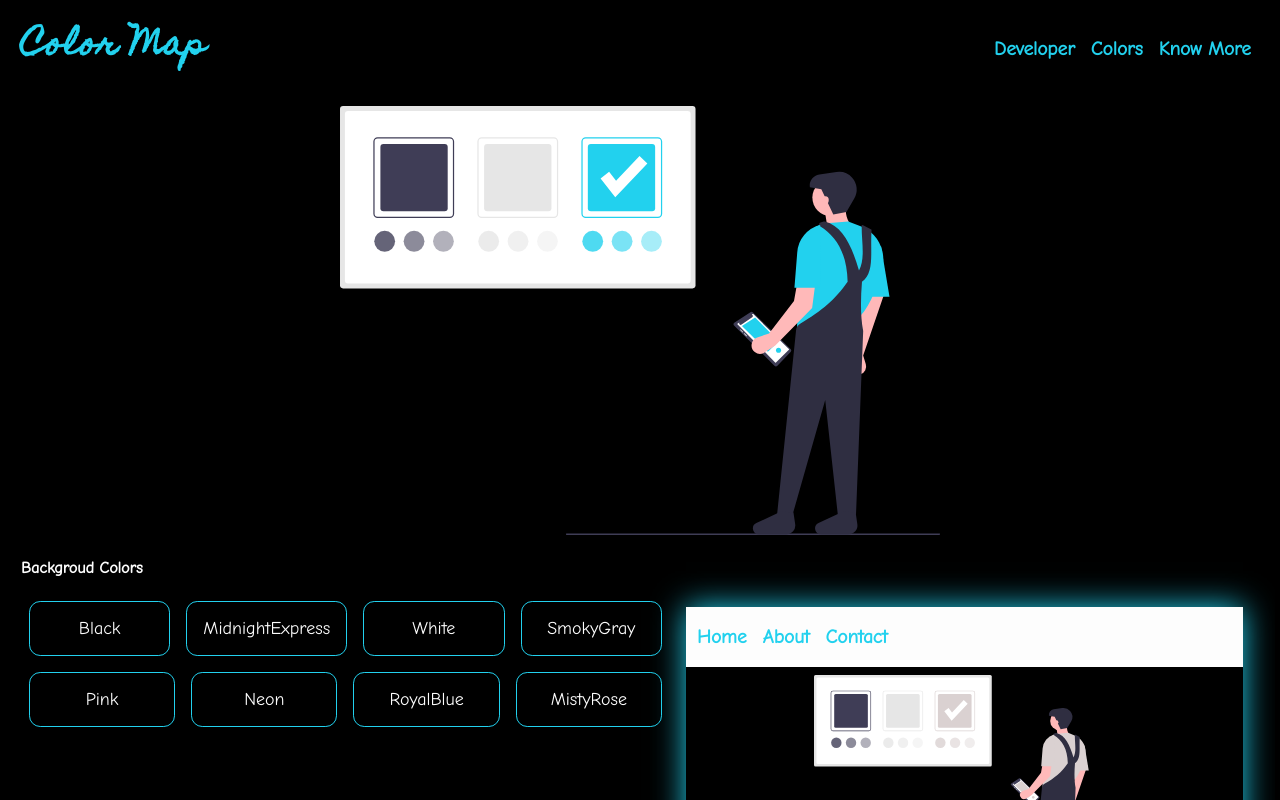
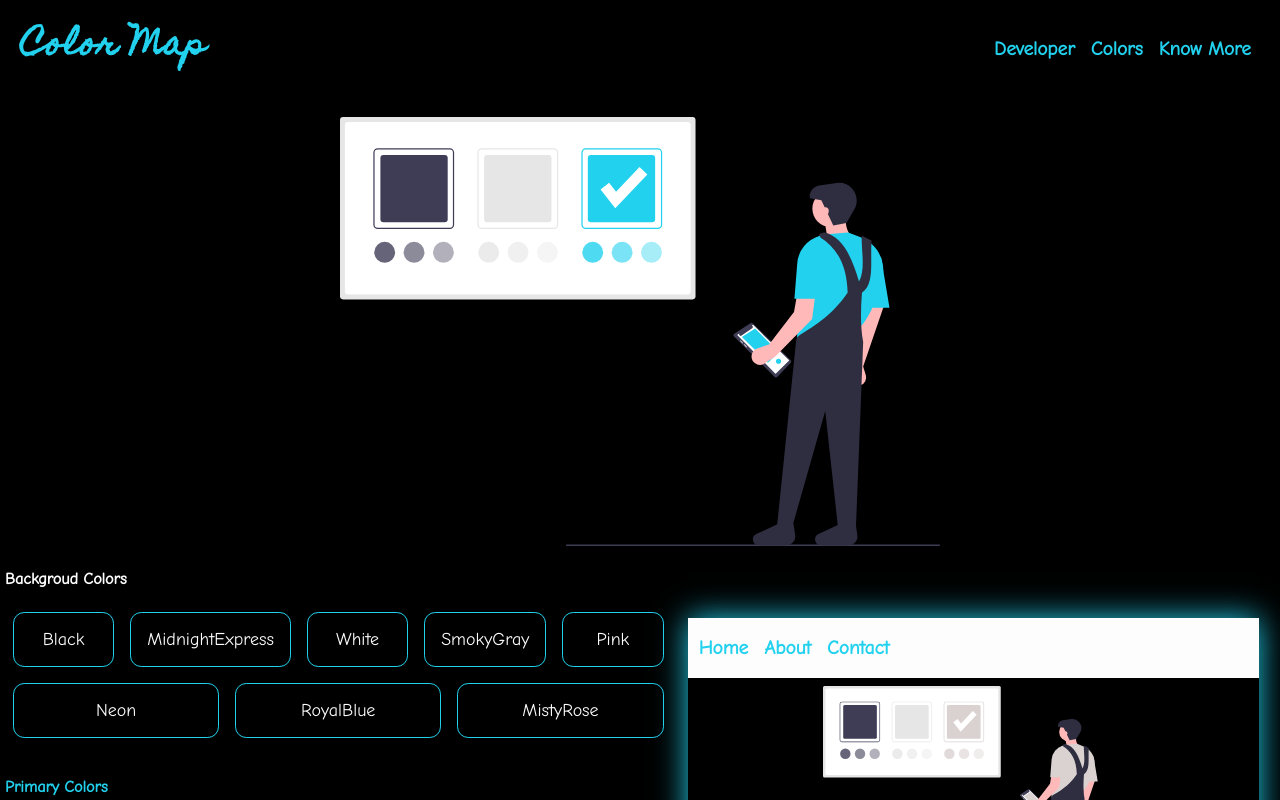
Before and after one commit to jesswin/Color-Map, a React (Create React App) app: page / in a window 1280 px wide. Both pictures are taken after a click on the element "Black". Shown: the top 800 px of the page. Built offline with nearby package versions, Linux system fonts and the light colour scheme.

Commit message:
removed route

```diff
--- a/src/App.js
+++ b/src/App.js
@@ -88,6 +88,21 @@ export default function App() {
   var [bgColor, bgColorSetter] = useState("");
   var [aColors, aColorSetter] = useState([{'color':'','colorCode':''}]);
   var [screenAC, screenACS] = useState("");
+    function getBg(colorCode){
+      if(colorCode===bgColor){
+        return colorCode;
+        }
+    }
+    function getPrimaryBg(colorCode){
+      if(colorCode===pColor){
+        return colorCode;
+        }
+      }
+    function getAccentBg(colorCode){
+      if(colorCode===screenAC){
+        return colorCode;
+        }
+      }
     function changeColors(index,code) {
     console.log(index);
     aColors=[];
@@ -109,13 +124,14 @@ export default function App() {
     screenACS(screenAC);
   }
   function changeBgColor(item) {
-    document.querySelector("#pColor").style.display = "block";
+    console.log("phel");
+    console.log(document.querySelector("#pColor").style.display = "block");
+    console.log("show");
     document.querySelector("#pDiv").style.display = "flex";
+    console.log("baad");
     bgColor = item;
     bgColorSetter(bgColor);
-
    }
-
   function componentDidMount() {
     const script = document.createElement("script");
     script.src = "https://kit.fontawesome.com/a076d05399.js";
@@ -138,8 +154,9 @@ export default function App() {
     <Router>
       <div>
         {componentDidMount()}
+        {console.log("main return")}
         <div className="mainHead" id="navi">
-        <Link to="/" style={{textDecoration:"none",color:"#22d1ee"}}>
+        <Link to="" style={{textDecoration:"none",color:"#22d1ee"}}>
           <div className="title">Color Map</div></Link>
 
           <ul className="list-none floating">
@@ -163,48 +180,29 @@ export default function App() {
             </li>
           </ul>
           <a href={url} onClick={myFunction} className="icon noDecoI">
-            <i class="fa fa-bars"></i>
+            <i className="fa fa-bars"></i>
           </a>
           <Switch>
-              <Route path="/KnowMore">
-                <KnowMore />
-              </Route>
-              <Route path="/">
-                <MainApp />
-              </Route>
+              <Route path="/KnowMore" component={KnowMore}/>
+                {/* <Route path="/" component={MainApp}/> */}
           </Switch>
         </div>
       </div>
       </Router>
-    </div>
-  );
-
-
-  function KnowMore() {
-    // document.querySelector("#knowMore").classList.add("active")
-    return (
-    <div>
-      <h1 style={{color:"pink"}}>KNow More</h1>
-    </div>
-    );
-  }
-  function MainApp(){
-    //document.querySelector("#knowMore").classList.remove("active")
-    return(
-    <div>
       <div className="hero">
           <img src={head} alt="color-palatte"></img>
         </div>
+      <div className="everyThing">
 
-      <div className="everyThing">
       <div className="colors">
         <span style={{ fontWeight: "bolder", color: "#fdfdfd" }}>
           Backgroud Colors
         </span>
         <div className="bgColorsDiv">
           {bgColors.map((item) => {
+            console.log("bgcolrdiv")
             return (
-                <span id="backColor" onClick={() => changeBgColor(item.colorCode)} className="bgColors">
+              <span id="" onClick={() => changeBgColor(item.colorCode)} className="bgColors" style={{backgroundColor:getBg(item.colorCode)}}>
                 {item.color}
               </span>
             );
@@ -219,8 +217,9 @@ export default function App() {
           style={{ display: "none" }}
         >
           {primaryColors.map((item,index) => {
+            console.log("primcolrdiv")
             return (
-                <span
+              <span style={{backgroundColor:getPrimaryBg(item.colorCode)}}
                 onClick={() => changeColors(index,item.colorCode)}
                 className="primaryColors"
               >
@@ -241,13 +240,14 @@ export default function App() {
         <div style={{display:"none"}} id="aColor" className="accentColorsDiv">
           {
           aColors.map((item) => {
+            console.log("acccolrdiv")
               return(
-                <span
+              <span style={{backgroundColor:getAccentBg(item.colorCode)}}
                 onClick={() => changeAccentColor(item.colorCode)}
                 className="accentColors">
                 {item.color}
               </span>
-                 ) ;
+               );
           })}
         </div>
       </div>
@@ -324,6 +324,7 @@ export default function App() {
           <span style={{ color: screenAC }}>All Rights Reserved-2020</span>
         </div>
       </div>
+
     </div>
     <footer className="footer">
         <span>
@@ -340,8 +341,27 @@ export default function App() {
           </a>
         </span>
       </footer>
-    </div>)
+     </div>
+
+  );
+
+  // function MainApp(){
+  //   return(
+  //     <div>
+  //       {console.log("Main again")}
+
+  //   </div>
+  //   );
+  // }
+  function KnowMore() {
+    // document.querySelector("#knowMore").classList.add("active")
+    return (
+    <div>
+      <h1 style={{color:"pink"}}>KNow More</h1>
+    </div>
+    );
   }
 
 
+
 }
```
Also changed, not shown: 1 other file (tests, documents, lock files or other folders). Lines whose indentation alone changed are shown as unchanged.
